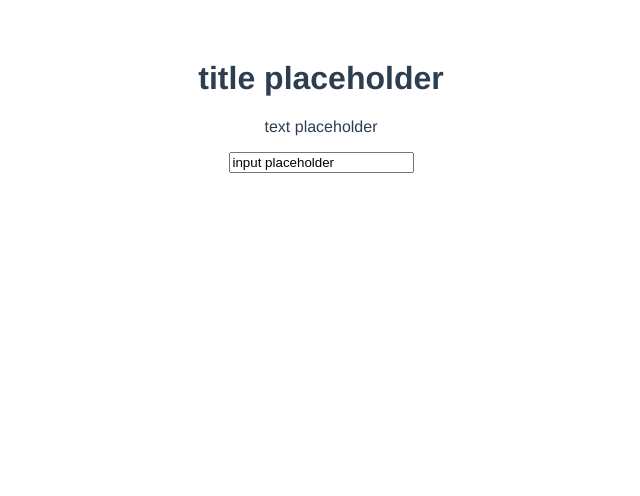
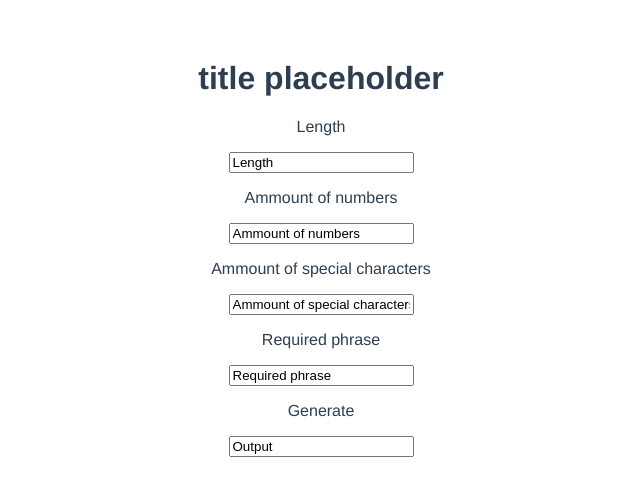
Before and after one commit to pasiastazebra/password-generator, a Vue app in the folder password-generator/: page / in a window 1280 px wide. Shown: the top 496 px of the page, without its empty margins (319-959 px from the left). Built offline with nearby package versions, Linux system fonts and the light colour scheme.

Commit message:
Added rendering of all elements

```diff
--- a/password-generator/src/components/WindowComponents/WindowSection.vue
+++ b/password-generator/src/components/WindowComponents/WindowSection.vue
@@ -1,7 +1,7 @@
 <template>
     <div class="section">
-        <p class="section-text">text placeholder</p>
-        <input type="text" class="section-input" value="input placeholder">
+        <p class="section-text">{{ text }}</p>
+        <input type="text" class="section-input" :value="inputPlaceholder">
     </div>
 </template>
 
@@ -9,6 +9,8 @@
   export default {
     name: 'WindowSection',
     props: {
+        text: String,
+        inputPlaceholder: String
     }
   }
   </script>
--- a/password-generator/src/components/WindowContent.vue
+++ b/password-generator/src/components/WindowContent.vue
@@ -1,7 +1,9 @@
 <template>
     <div class="window">
         <h1 class="window-title">title placeholder</h1>
-        <WindowSection/>
+        <div v-for="item in items" :key="item.id">
+            <WindowSection :text="item.text" :inputPlaceholder="item.inputPlaceholder"/>
+        </div>
     </div>
 </template>
 
@@ -13,7 +15,16 @@
     components: {
         WindowSection,
     },
-    props: {
+    data () {
+        return {
+      items: [
+        { id: 1, text: 'Length', inputPlaceholder: 'Length' },
+        { id: 2, text: 'Ammount of numbers', inputPlaceholder: 'Ammount of numbers' },
+        { id: 3, text: 'Ammount of special characters', inputPlaceholder: 'Ammount of special characters' },
+        { id: 4, text: 'Required phrase', inputPlaceholder: 'Required phrase' },
+        { id: 5, text: 'Generate', inputPlaceholder: 'Output' }
+      ]
+    };
     }
   }
   </script>
```
